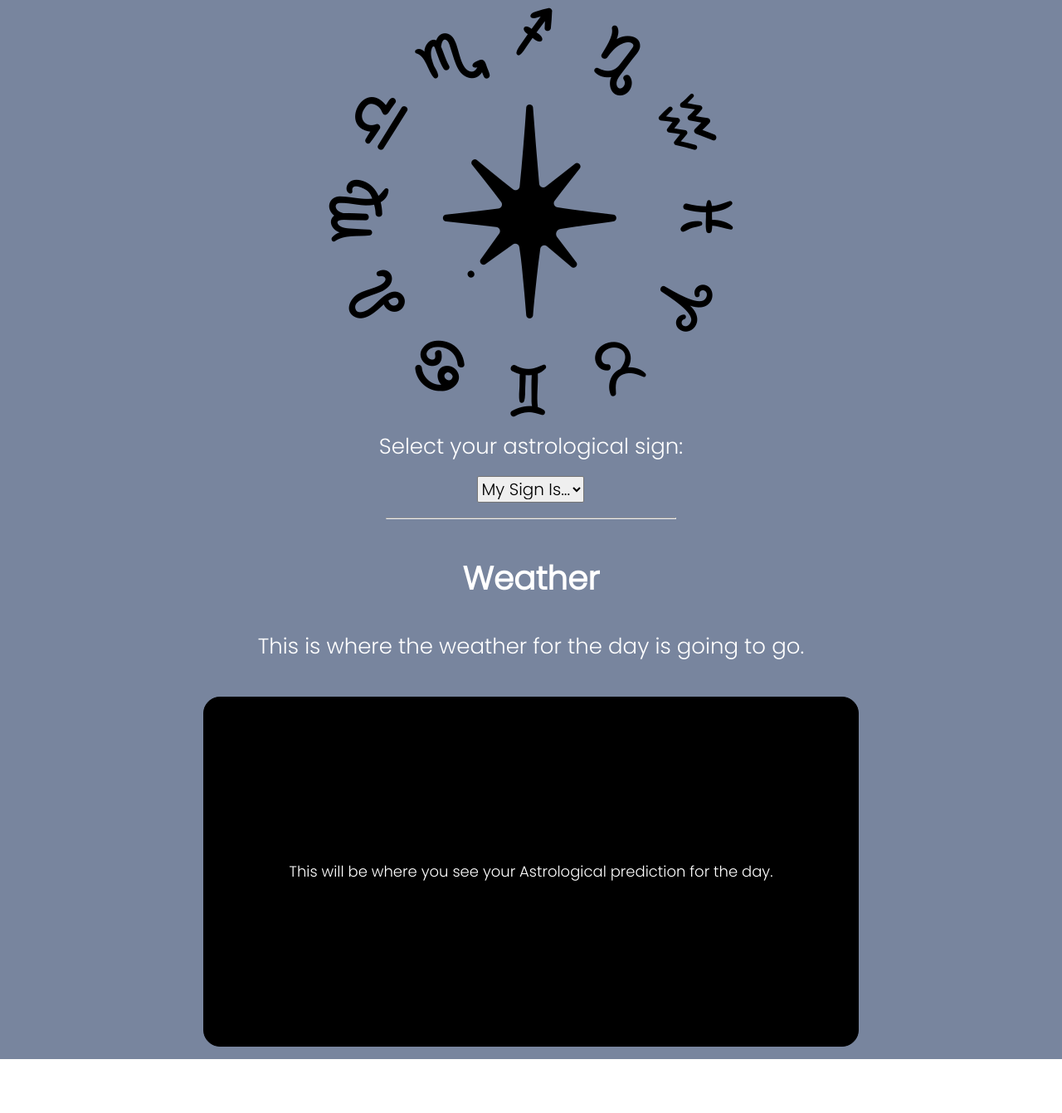
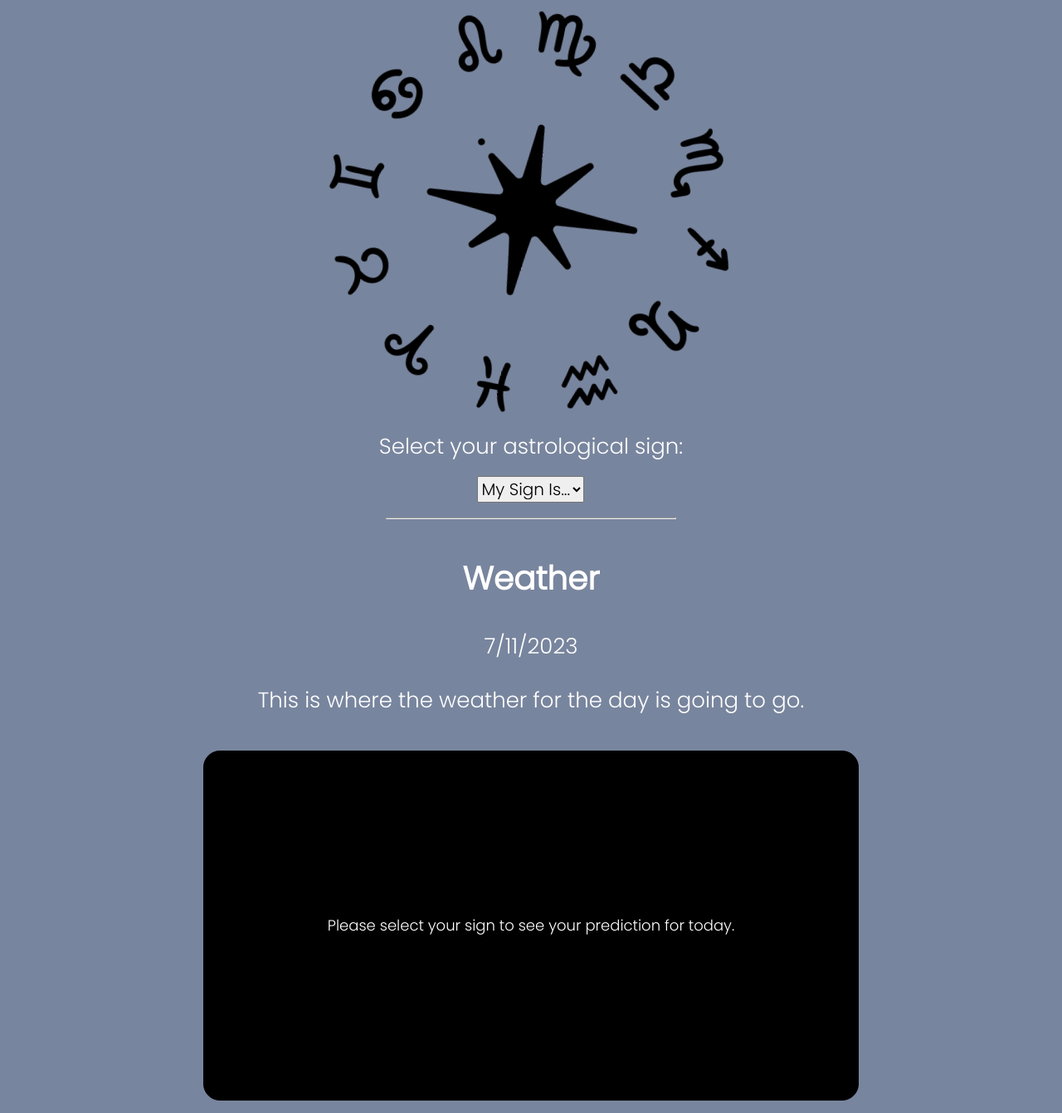
Before and after one commit to CoreySumma/astrology, a React (Create React App) app: page / in a window 1280 px wide. Shown: the whole page at 83% size. Before the commit the page ends 1277 px from the top, so only its background shows below. Built offline with nearby package versions, Linux system fonts and the light colour scheme.

Commit message:
organize code/add date/spin logo infinite

```diff
--- a/package.json
+++ b/package.json
@@ -6,6 +6,7 @@
     "@testing-library/jest-dom": "^5.14.1",
     "@testing-library/react": "^13.0.0",
     "@testing-library/user-event": "^13.2.1",
+    "axios": "^1.4.0",
     "react": "^18.2.0",
     "react-dom": "^18.2.0",
     "react-scripts": "5.0.1",
--- a/src/components/SignForm/SignForm.jsx
+++ b/src/components/SignForm/SignForm.jsx
@@ -1,13 +1,18 @@
 import React, { useState } from "react";
 import "./SignForm.css";
+import gptApi from "../../utilities/gpt-api";
 
-export default function SignForm({ onSignSelect }) {
+
+export default function SignForm() {
   const [selectedSign, setSelectedSign] = useState("");
+  const [result, setResult] = useState("");
 
-  const handleChange = (event) => {
-    setSelectedSign(event.target.value);
-    if (onSignSelect) {
-      onSignSelect(event.target.value);
+  const handleChange = (e) => {
+    setSelectedSign(e.target.value);
+    if (e.target.value) {
+      gptApi(e.target.value).then((result) => {
+        setResult(result);
+      });
     }
   };
 
--- a/src/components/weather/Weather.jsx
+++ b/src/components/weather/Weather.jsx
@@ -1,8 +1,17 @@
 export default function Weather() {
+  let dateObj = new Date();
+  let month = dateObj.getUTCMonth() + 1; //months from 1-12
+  let day = dateObj.getUTCDate();
+  let year = dateObj.getUTCFullYear();
+
+  const newdate =  + month + "/" + day + "/" + year ;
   return (
-    <div className="Forecast">
-      <h2>Weather</h2>
-      <p>This is where the weather for the day is going to go.</p>
-    </div>
+    <>
+      <div className="Forecast">
+        <h2>Weather</h2>
+        <p>{newdate}</p>
+        <p>This is where the weather for the day is going to go.</p>
+      </div>
+    </>
   );
 }
--- a/src/pages/App/App.css
+++ b/src/pages/App/App.css
@@ -1,10 +1,22 @@
-@import url('https://fonts.googleapis.com/css2?family=Poppins:wght@300&display=swap');
-
+@import url("https://fonts.googleapis.com/css2?family=Poppins:wght@300&display=swap");
 
 .App {
   text-align: center;
   background-color: #78859e;
   font-family: "Poppins", sans-serif;
+}
+
+@keyframes spin {
+  0% {
+    transform: rotate(0deg);
+  }
+  100% {
+    transform: rotate(360deg);
+  }
+}
+
+.spin {
+  animation: spin 20s linear infinite;
 }
 
 .App-logo {
@@ -31,12 +43,11 @@ main {
   text-align: center;
 }
 
-main :hover {
+/* main :hover {
   background-color: #78859e;
-  color: black;
-  transition: ease-in-out 0.5s;
-}
-
+  transition: all ease-in-out 0.5s;
+  border-color: whitesmoke
+} */
 
 .prediction-container {
   background-color: black;
@@ -51,10 +62,17 @@ main :hover {
   justify-content: center;
   margin-bottom: 15px;
   margin-top: 15px;
+  /* transition: all ease-in-out 0.5s; */
 }
+
+/* .prediction-container :hover {
+  background-color: #78859e;
+  border-color: whitesmoke
+} */
 
 .prediction-text {
   background-color: transparent;
   font-size: calc(10px + 1vmin);
   color: white;
+  transition: none;
 }
--- a/src/pages/App/App.jsx
+++ b/src/pages/App/App.jsx
@@ -1,15 +1,16 @@
 import "./App.css";
 import Header from "../../components/Header/Header";
+import React from "react";
 
 export default function App() {
   return (
     <div className="App">
-      <img src="../../images/zodiac.png" alt="" />
+      <img src="../../images/zodiac.png" className="spin" alt="" />
       <Header />
       <main>
         <div className="prediction-container">
           <p className="prediction-text">
-            This will be where you see your Astrological prediction for the day.
+            Please select your sign to see your prediction for today.
           </p>
         </div>
       </main>
--- a/src/utilities/gpt-api.js
+++ b/src/utilities/gpt-api.js
@@ -1,5 +1,4 @@
 import axios from "axios";
-import { useState, useEffect } from "react";
 
 export default async function gptApi(signData, Result) {
   try {
@@ -20,7 +19,7 @@ export default async function gptApi(signData, Result) {
         },
       }
     );
-    setResult(response.data.choices[0].text.trim());
+    return response.data.choices[0].text.trim();
   } catch (error) {
     console.error("Error calling OpenAI API:", error);
   }
```
Also changed, not shown: src/utilities/weather-api.js (added), 2 other files (tests, documents, lock files or other folders).
